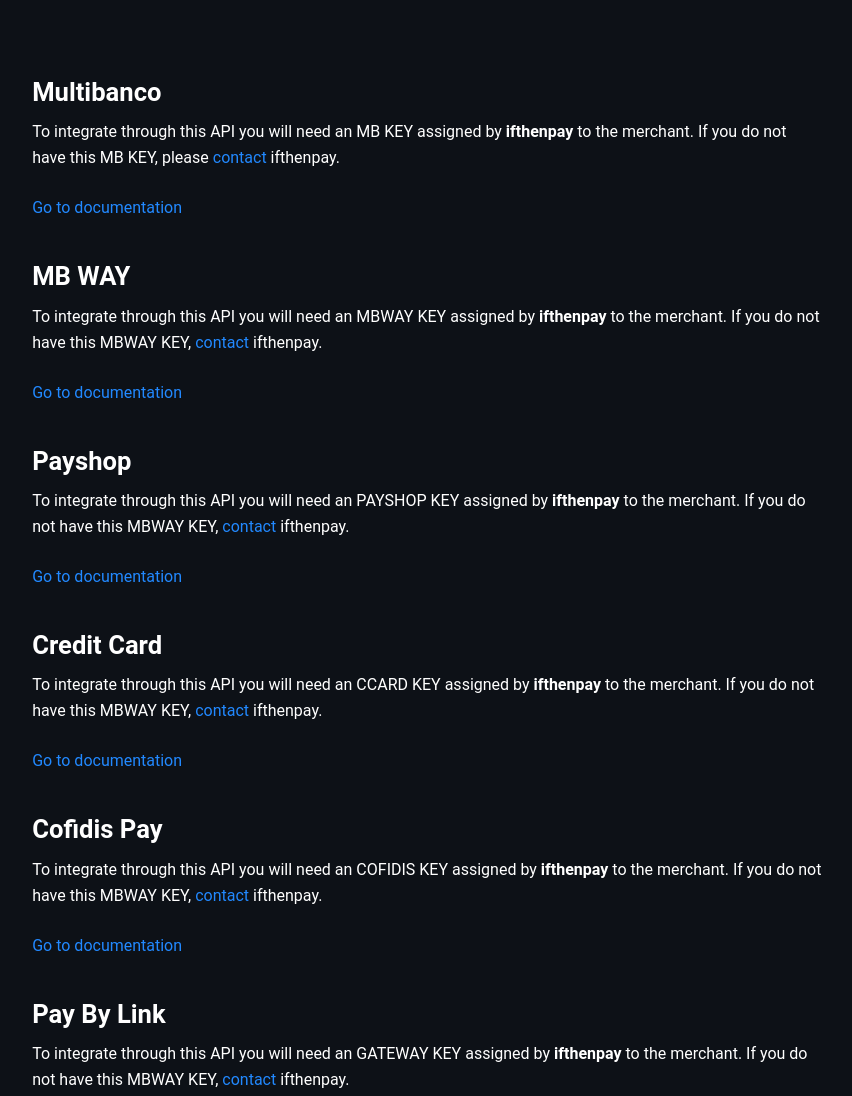
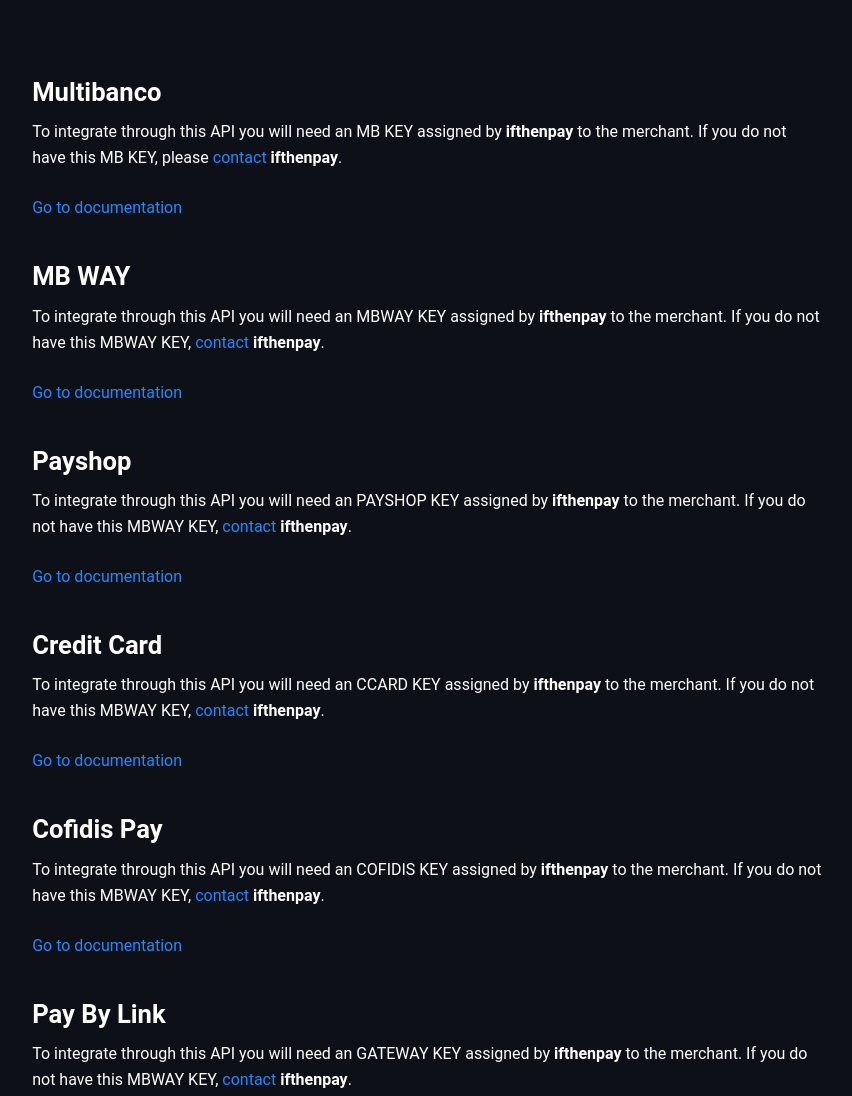
Before and after one commit to ifthenpay/docs, a plain HTML site: page index.html in a window 1280 px wide. Shown: the part 640-1736 px from the top of the page, without its empty margins (360-1212 px from the left). Drawn offline with Linux system fonts and the light colour scheme.

```diff
--- a/index.html
+++ b/index.html
@@ -22,57 +22,57 @@
         <h1><a name="documentoutlinejs" class="md-header-anchor"></a><span>API Documentation</span></h1>
         <h2><a name="multibanco" class="md-header-anchor"></a><span>Overview</span></h2>
         <p><span>The <b>ifthenpay</b> API allows you to easily generate payment references, receive notifications and query payments data. In order to make requests to our endpoints in test mode, please <a href="#support">contact us</a> and ask us for test keys for your desired payment methods..
-        <br>To subscribe <b>ifthenpay</b> services, please fill in the following <a href="https://www.ifthenpay.com/aderir/?lang=en" target="_blank">form</a>.</span></p>
-        <p><a href="https://www.ifthenpay.com/politica-de-privacidade/?lang=en" target="_blank">Privacy Policy</a></p>
+        <br>To subscribe <b>ifthenpay</b> services, please fill in the following <a href="https://www.<b>ifthenpay</b>.com/aderir/?lang=en" target="_blank">form</a>.</span></p>
+        <p><a href="https://www.<b>ifthenpay</b>.com/politica-de-privacidade/?lang=en" target="_blank">Privacy Policy</a></p>
         <br>
 
 
 
         <h2><a name="multibanco" class="md-header-anchor"></a><span>Multibanco</span></h2>
-        <p><span>To integrate through this API you will need an MB KEY assigned by <b>ifthenpay</b> to the merchant. If you do not have this MB KEY, please <a href="#support">contact</a> ifthenpay.</span></p>
+        <p><span>To integrate through this API you will need an MB KEY assigned by <b>ifthenpay</b> to the merchant. If you do not have this MB KEY, please <a href="#support">contact</a> <b>ifthenpay</b>.</span></p>
         <p style="text-align: left;"><span><a href="#">Go to documentation</a></span></p>
 
         <h2><a name="mbway" class="md-header-anchor"></a><span>MB WAY</span></h2>
-        <p><span>To integrate through this API you will need an MBWAY KEY assigned by <b>ifthenpay</b> to the merchant. If you do not have this MBWAY KEY, <a href="#support">contact</a> ifthenpay.</span></p>
+        <p><span>To integrate through this API you will need an MBWAY KEY assigned by <b>ifthenpay</b> to the merchant. If you do not have this MBWAY KEY, <a href="#support">contact</a> <b>ifthenpay</b>.</span></p>
         <p style="text-align: left;"><span><a href="#">Go to documentation</a></span></p>
 
         <h2><a name="payshop" class="md-header-anchor"></a><span>Payshop</span></h2>
-        <p><span>To integrate through this API you will need an PAYSHOP KEY assigned by <b>ifthenpay</b> to the merchant. If you do not have this MBWAY KEY, <a href="#">contact</a> ifthenpay.</span></p>
+        <p><span>To integrate through this API you will need an PAYSHOP KEY assigned by <b>ifthenpay</b> to the merchant. If you do not have this MBWAY KEY, <a href="#">contact</a> <b>ifthenpay</b>.</span></p>
         <p style="text-align: left;"><span><a href="#">Go to documentation</a></span></p>
 
         <h2><a name="credit-card" class="md-header-anchor"></a><span>Credit Card</span></h2>
-        <p><span>To integrate through this API you will need an CCARD KEY assigned by <b>ifthenpay</b> to the merchant. If you do not have this MBWAY KEY, <a href="#">contact</a> ifthenpay.</span></p>
+        <p><span>To integrate through this API you will need an CCARD KEY assigned by <b>ifthenpay</b> to the merchant. If you do not have this MBWAY KEY, <a href="#">contact</a> <b>ifthenpay</b>.</span></p>
         <p style="text-align: left;"><span><a href="#">Go to documentation</a></span></p>
 
         <h2><a name="cofidis-pay" class="md-header-anchor"></a><span>Cofidis Pay</span></h2>
-        <p><span>To integrate through this API you will need an COFIDIS KEY assigned by <b>ifthenpay</b> to the merchant. If you do not have this MBWAY KEY, <a href="#">contact</a> ifthenpay.</span></p>
+        <p><span>To integrate through this API you will need an COFIDIS KEY assigned by <b>ifthenpay</b> to the merchant. If you do not have this MBWAY KEY, <a href="#">contact</a> <b>ifthenpay</b>.</span></p>
         <p style="text-align: left;"><span><a href="#">Go to documentation</a></span></p>
 
         <h2><a name="pay-by-link" class="md-header-anchor"></a><span>Pay By Link</span></h2>
-        <p><span>To integrate through this API you will need an GATEWAY KEY assigned by <b>ifthenpay</b> to the merchant. If you do not have this MBWAY KEY, <a href="#">contact</a> ifthenpay.</span></p>
+        <p><span>To integrate through this API you will need an GATEWAY KEY assigned by <b>ifthenpay</b> to the merchant. If you do not have this MBWAY KEY, <a href="#">contact</a> <b>ifthenpay</b>.</span></p>
         <p style="text-align: left;"><span><a href="#">Go to documentation</a></span></p>
 
         <h2><a name="list-of-payments" class="md-header-anchor"></a><span>List of Payments</span></h2>
         <p><span>As an alternative or in addition to the callback (webhook), you can get a list of payments using this API.</span></p>
         <p style="text-align: left;"><span><a href="#">Go to documentation</a></span></p>
 
-        <h2><a name="refund" class="md-header-anchor"></a><span>Refund</span></h2>
+        <h2><a name="refund" class="md-header-anchor"></a><span>Refunds</span></h2>
         <p><span>This API only allows refunds of MB WAY and Credit Cards payments.</span></p>
         <p style="text-align: left;"><span><a href="#">Go to documentation</a></span></p>
         <br>
 
         <h1><a name="more-documentation" class="md-header-anchor"></a><span>Offline Documentation</span></h1>
         <h2><a name="multibanco-offline" class="md-header-anchor"></a><span>Multibanco (offline)</span></h2>
-        <p><span>To integrate through this process you will need an entity code (5 numeric digits) and a sub-entity code (3 numeric digits) assigned by <b>ifthenpay</b> to the merchant. If you do not have this entity and sub-entity, contact ifthenpay.</span></p>
+        <p><span>To integrate through this process you will need an entity code (5 numeric digits) and a sub-entity code (3 numeric digits) assigned by <b>ifthenpay</b> to the merchant. If you do not have this entity and sub-entity, <a href="#">contact</a> <b>ifthenpay</b>.</span></p>
         <p style="text-align: left;"><span><a href="#">Go to documentation</a></span></p>
         <br>
 
         <h1><a name="support" class="md-header-anchor"></a><span>Support</span></h1>
         <p><span><b>ifthenpay</b> guarantees free technical assistance to all customers and the following channels can be used:</span><br>
-Via email <a href="mailto:suporte@ifthenpay.com" target="_blank">suporte@ifthenpay.com</a>
+Via email <a href="mailto:suporte@<b>ifthenpay</b>.com" target="_blank">suporte@<b>ifthenpay</b>.com</a>
 By phone <a href="tel:+351227660871" target="_blank">+351 227 660 871</a> | <a href="tel:808222777" target="_blank">808 222 777</a>
-By opening a <a href="http://helpdesk.ifthenpay.com/support/tickets/new" target="_blank">ticket</a><br>
-<a href="https://ifthenpay.com" target="_blank">www.ifthenpay.com</a>
+By opening a <a href="http://helpdesk.<b>ifthenpay</b>.com/support/tickets/new" target="_blank">ticket</a><br>
+<a href="https://<b>ifthenpay</b>.com" target="_blank">www.<b>ifthenpay</b>.com</a>
         </p>
     </p>
   </div>
```
